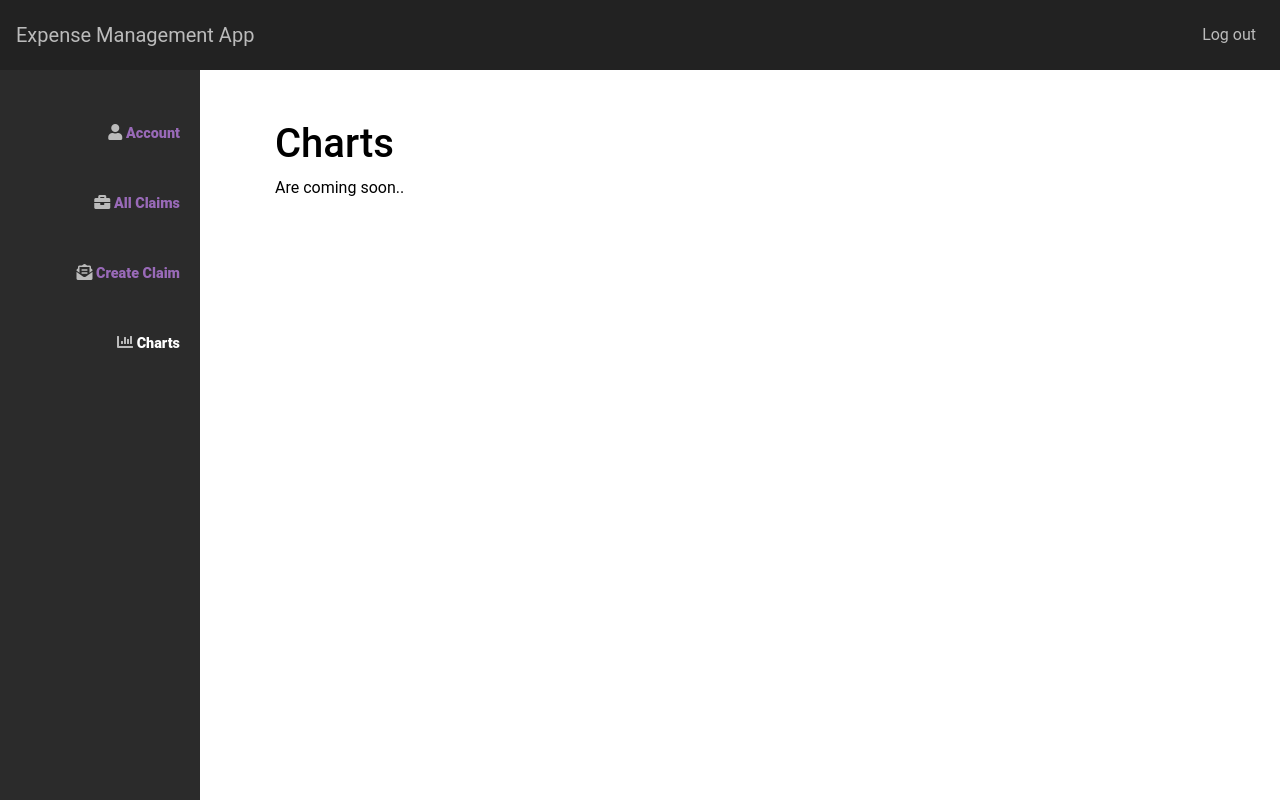
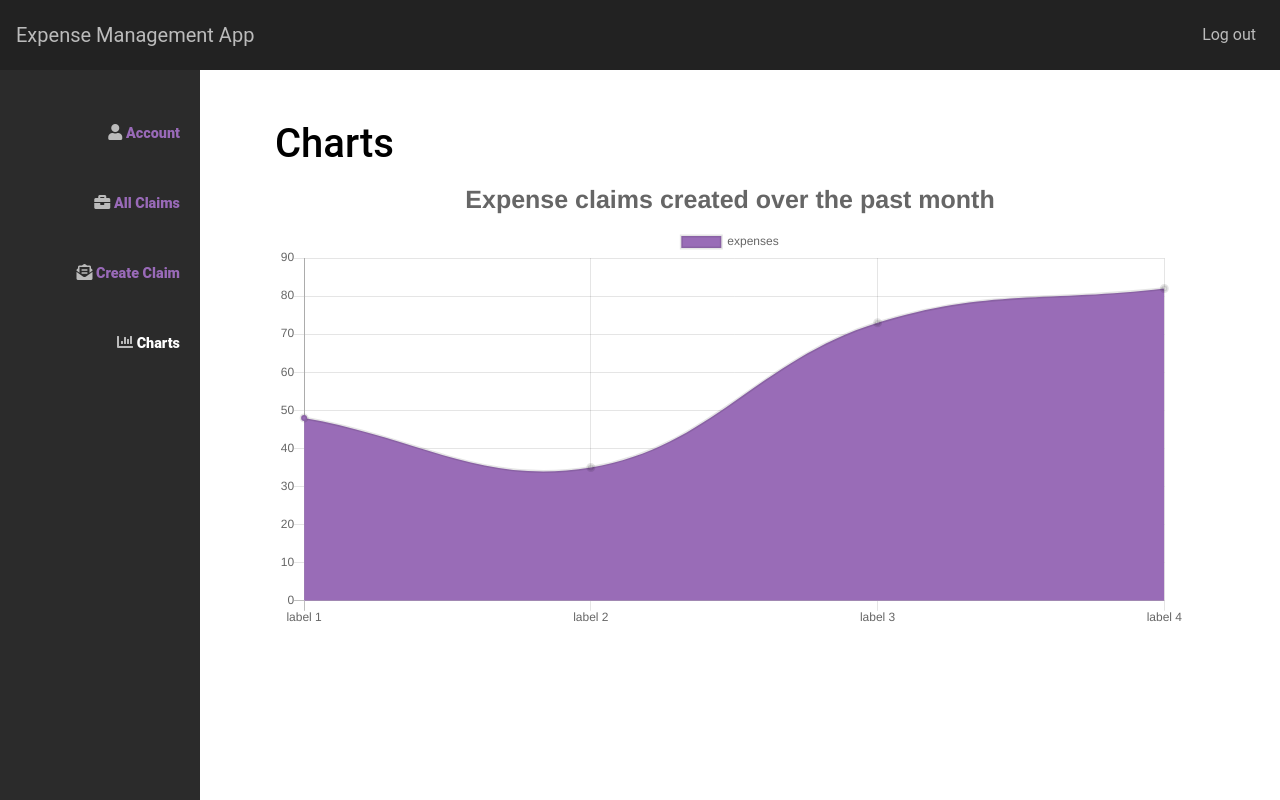
Before and after one commit to serina1/expense-management-app, a React (Create React App) app in the folder client/: page /charts in a window 1280 px wide. Built offline with nearby package versions, Linux system fonts and the light colour scheme; no server answers.

Commit message:
started implementing charts

```diff
--- a/client/package.json
+++ b/client/package.json
@@ -10,8 +10,10 @@
     "@testing-library/user-event": "^7.2.1",
     "axios": "^0.19.2",
     "bootstrap": "^4.4.1",
+    "chart.js": "^2.9.3",
     "react": "^16.13.0",
     "react-bootstrap": "^1.0.0-beta.17",
+    "react-chartjs-2": "^2.9.0",
     "react-datepicker": "^2.14.0",
     "react-dom": "^16.13.0",
     "react-router-dom": "^5.1.2",
--- /dev/null
+++ b/client/src/components/charts/LineGraph.module.css
@@ -0,0 +1,16 @@
+.graphContainer {
+    width: 50vw;
+    height: 50vh;
+    background: white;
+    padding: 30px 20px 10px 20px;
+    border-radius: 10px;
+    /* -webkit-box-shadow: 0px 10px 0px -5px rgba(0,0,0,0.3); */
+    /* -moz-box-shadow: 0px 10px 0px -5px rgba(0,0,0,0.3); */
+    /* box-shadow: 0px 10px 0px -5px rgba(0,0,0,0.3); */
+}
+
+@media only screen and (max-width: 600px) {
+    .graphContainer {
+        width: 80vw;
+    }
+}
--- /dev/null
+++ b/client/src/components/charts/myLineGraph.js
@@ -0,0 +1,52 @@
+import React, { useState } from "react";
+import Chart from "chart.js";
+import { Bar, Line, Pie } from "react-chartjs-2";
+import classes from "./LineGraph.module.css";
+
+function LineExample({data}) {
+    console.log(data[0])
+  const [lineData, setLineData] = useState({
+    labels: ["label 1", "label 2", "label 3", "label 4"],
+    datasets: [
+      {
+        label: "expenses",
+        data: [48, 35, 73, 82],
+        backgroundColor: [
+          "#996cb7"
+        ],
+        borderWidth: 3
+      }
+    ]
+  });
+  // set options
+  const [lineOptions, setLineOptions] = useState({
+    options: {
+      scales: {
+        yAxes: [
+          {
+            ticks: {
+              beginAtZero: true
+            }
+          }
+        ]
+      },
+      title: {
+        display: true,
+        text: "Expense claims created over the past month",
+        fontSize: 25
+      },
+      legend: {
+        display: true,
+        position: "top"
+      }
+    }
+  });
+  // return chart
+  return (
+    <div className="graphContainer">
+      <Line data={lineData} options={lineOptions.options} />
+    </div>
+  );
+}
+
+export default LineExample;
--- a/client/src/components/pages/Charts.js
+++ b/client/src/components/pages/Charts.js
@@ -1,12 +1,20 @@
-import React from "react";
+import React, { useEffect, useState } from "react";
+import LineExample from "../charts/myLineGraph";
+import API from "../../utils/API";
 
 function Charts() {
+  const [data, setData] = useState([]);
+
+  useEffect(() => {
+    API.getExpenses().then(res => {
+      setData(res.data);
+    });
+  }, []);
+
   return (
     <div>
       <h1>Charts</h1>
-      <p>
-        Are coming soon..
-      </p>
+      <LineExample data = {data}/>
     </div>
   );
 }
--- a/package.json
+++ b/package.json
@@ -27,6 +27,5 @@
     "if-env": "^1.0.4",
     "jsonwebtoken": "^8.5.1",
     "mongoose": "^5.3.16"
-
   }
 }
```
Also changed, not shown: 2 other files (tests, documents, lock files or other folders).
